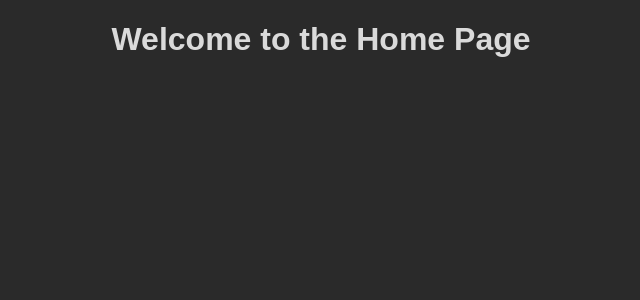
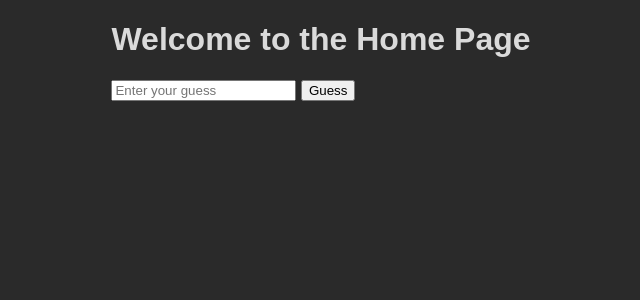
Before and after one commit to BBtxt/flask-boggle, a Flask app: page / in a window 1280 px wide. Shown: the top 300 px of the page, without its empty margins (319-959 px from the left). Run offline with Flask 3, Linux system fonts and the light colour scheme; parts of the project's set-up code (start-up, migrations or seed data) failed here and were passed over.

Commit message:
added JQ

```diff
--- /dev/null
+++ b/static/script.js
@@ -0,0 +1 @@
+console.log('app.js loaded');
--- a/templates/base.html
+++ b/templates/base.html
@@ -5,8 +5,10 @@
     <meta name="viewport" content="width=device-width, initial-scale=1.0">
     <title>Boggle</title>
     <link rel="stylesheet" href="{{ url_for('static', filename='style.css') }}">
+    <script src="{{ url_for('static', filename='script.js') }}" defer></script>
 </head>
 <body>
     <div id="content">{% block content %}{% endblock %}</div>
 </body>
 </html>
+<script src="https://ajax.googleapis.com/ajax/libs/jquery/3.7.1/jquery.min.js"></script>
--- a/templates/index.html
+++ b/templates/index.html
@@ -2,4 +2,22 @@
 
 {% block content %}
     <h1>Welcome to the Home Page</h1>
+    {% for rows in new_board %}
+    <div>
+        {{ rows }}
+    </div>
+    {% endfor %}
+
+    <div id="guess">
+        <form>
+            <input type="text" name="guess" placeholder="Enter your guess">
+            <input type="submit" value="Guess">
+    </div>
 {% endblock %}
+
+<script>
+    var guess = document.getElementById("guess");
+    guess.addEventListener("click", function(){
+        console.log("clicked");
+    })
+</script>
```
Also changed, not shown: static/style.css (line endings or trailing spaces).
